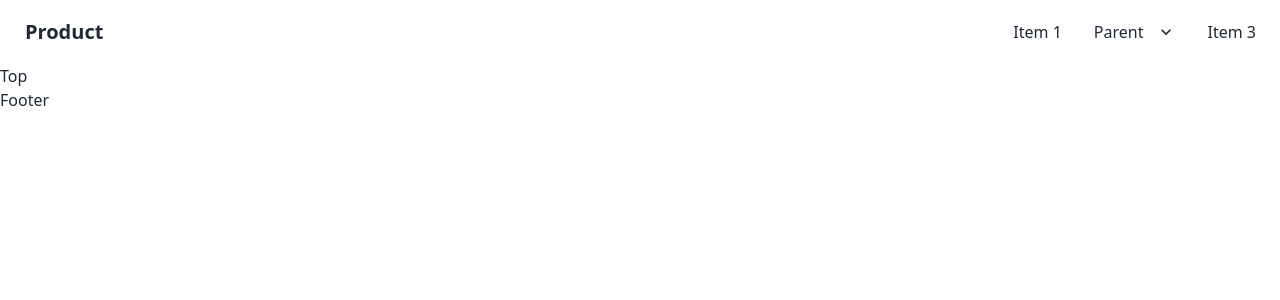
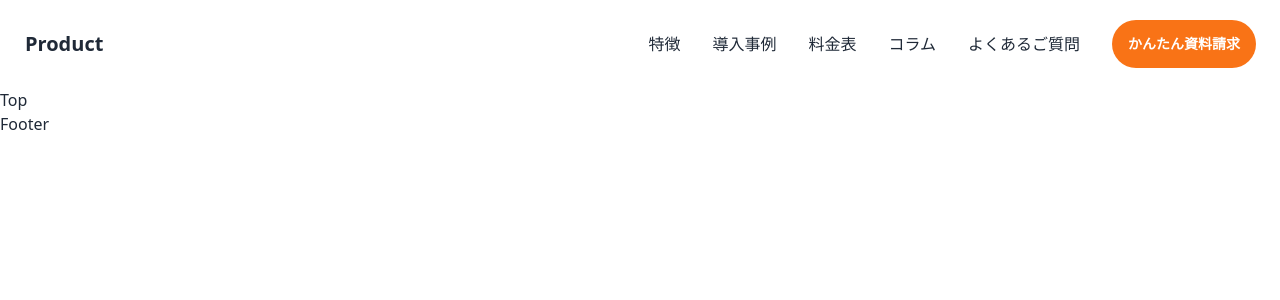
Before and after one commit to NaoyaMiyagawa/product-webpage-cms, a Nuxt app in the folder frontend/: page / in a window 1280 px wide. Shown: the top 300 px of the page. Built offline with nearby package versions, Linux system fonts and the light colour scheme.

Commit message:
feat(header): add page links

```diff
--- a/frontend/components/layouts/TheHeader.vue
+++ b/frontend/components/layouts/TheHeader.vue
@@ -1,25 +1,35 @@
+<script setup lang="ts">
+const links = [
+  { name: '特徴', url: '/features' },
+  { name: '導入事例', url: '/case-studies' },
+  { name: '料金表', url: '/prices' },
+  { name: 'コラム', url: '/columns' },
+  { name: 'よくあるご質問', url: '/faqs' },
+];
+</script>
+
 <template>
   <div class="navbar bg-base-100">
     <div class="flex-1">
-      <a class="text-xl normal-case btn btn-ghost">Product</a>
+      <NuxtLink href="/" class="text-xl normal-case btn btn-ghost">Product</NuxtLink>
     </div>
-    <div class="flex-none">
+
+    <div class="flex-0">
       <ul class="p-0 menu menu-horizontal">
-        <li><a>Item 1</a></li>
-        <li tabindex="0">
-          <a>
-            Parent
-            <svg class="fill-current" xmlns="http://www.w3.org/2000/svg" width="20" height="20" viewBox="0 0 24 24">
-              <path d="M7.41,8.58L12,13.17L16.59,8.58L18,10L12,16L6,10L7.41,8.58Z" />
-            </svg>
-          </a>
-          <ul class="p-2 bg-base-100">
-            <li><a>Submenu 1</a></li>
-            <li><a>Submenu 2</a></li>
-          </ul>
+        <template v-for="link in links" :key="link.url">
+          <li>
+            <NuxtLink :to="link.url">{{ link.name }}</NuxtLink>
+          </li>
+        </template>
+
+        <li>
+          <a><button class="bg-orange-500 border-none rounded-full btn">かんたん資料請求</button></a>
         </li>
-        <li><a>Item 3</a></li>
       </ul>
     </div>
   </div>
 </template>
+
+<style lang="scss" scoped>
+//
+</style>
--- a/frontend/package.json
+++ b/frontend/package.json
@@ -9,6 +9,7 @@
   "devDependencies": {
     "@nuxtjs/tailwindcss": "^5.0.4",
     "daisyui": "^2.15.0",
-    "nuxt": "3.0.0-rc.3"
+    "nuxt": "3.0.0-rc.3",
+    "sass": "^1.52.0"
   }
 }
```
Also changed, not shown: frontend/pages/faqs/index.vue (renamed from frontend/pages/faq/index.vue), 1 other file (tests, documents, lock files or other folders).
